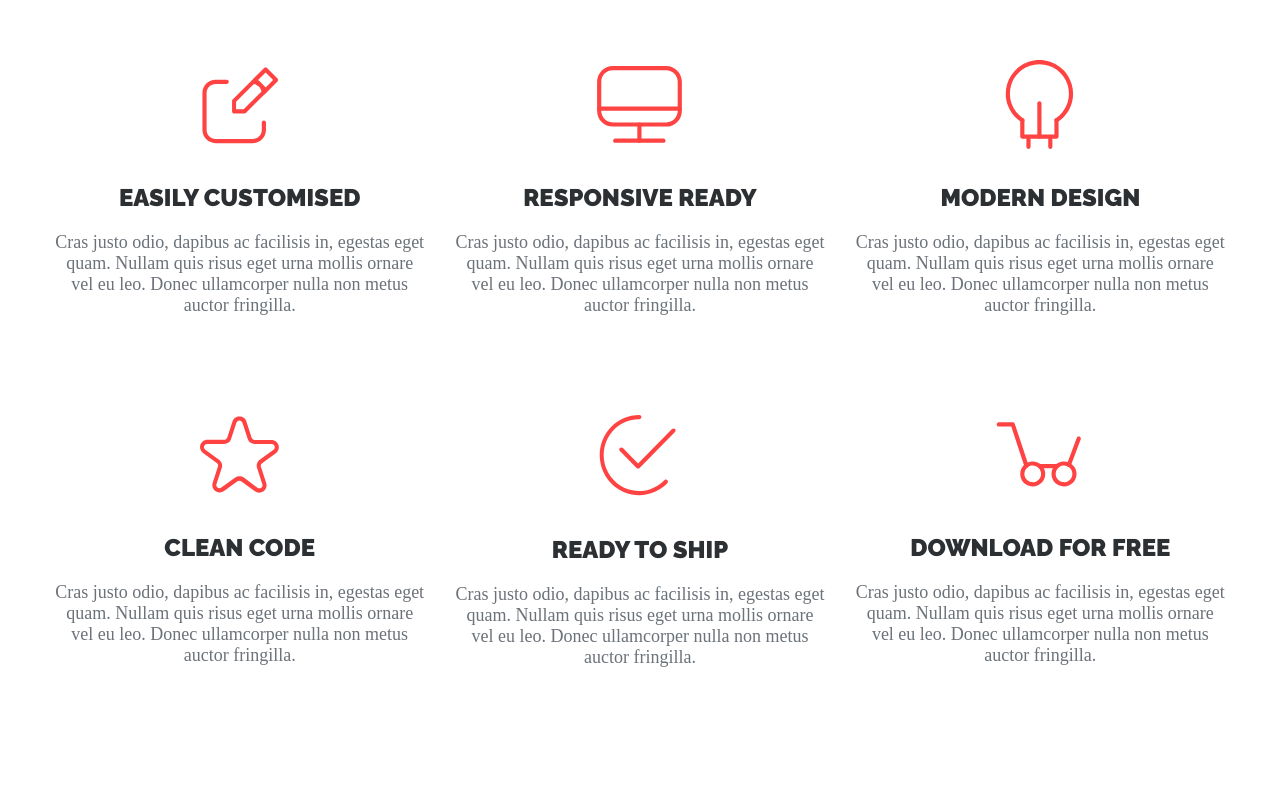
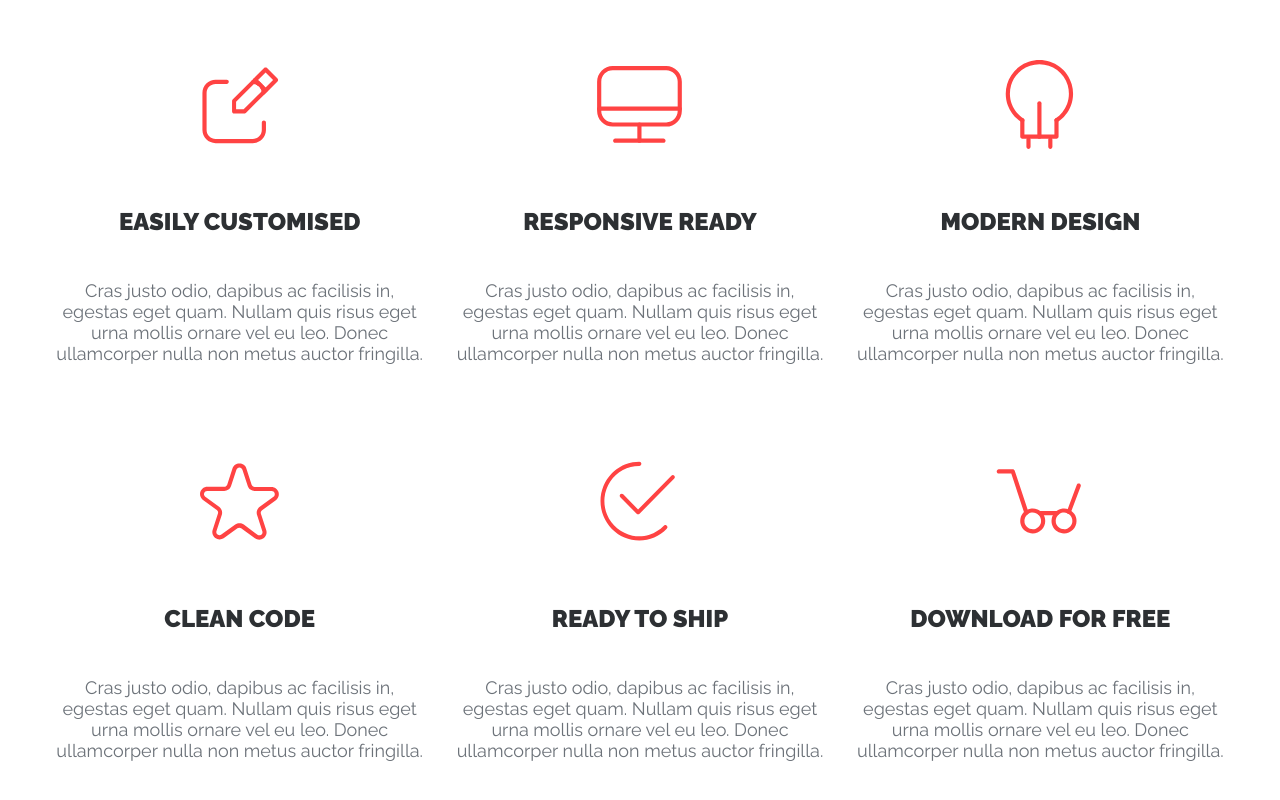
Before and after one commit to Kelojora/Active-Box, a website built with Parcel: page src/index.html in a window 1280 px wide. Shown: the part 808-1608 px from the top of the page. Built offline with nearby package versions, Linux system fonts and the light colour scheme.

Commit message:
fix(hw-11)fixes

```diff
--- a/src/assets/style.scss
+++ b/src/assets/style.scss
@@ -42,6 +42,7 @@
 
     &__logo{
         display: flex;
+        width: 100%;
     }
 
     &__menu{
@@ -219,8 +220,7 @@
             row-gap: 49px;
         }
         @media only screen and (max-width: 767px){
-            display: flex;
-            flex-direction: column;
+            grid-template-columns: 1fr;
             column-gap: 41.59px;
         }
     }
@@ -228,16 +228,18 @@
         text-align: center;
     }
     &__icon{
+        width: 100px;
+        height: 100px;
         display: inline-flex;
         align-items: center;
         justify-content: center;
-        margin-bottom: 29px;
+        margin: 0 auto 53px;
         svg{
             width: 100%;
             height: 100%;
         }
         @media only screen and (max-width: 1024px) {
-            margin-bottom: 23.49px;
+            margin: 0 auto 42px;
             width: 85px;
             height: 85px;
             svg{
@@ -246,7 +248,7 @@
             }
         }
         @media only screen and (max-width: 767px) {
-            margin-bottom: 20.94px;
+            margin: 0 auto 39px;
             width: 75px;
             height: 75px;
             svg{
@@ -260,9 +262,9 @@
         @include font($features-title-color, 24px, 900, 28px );
         font-family: 'Raleway', sans-serif;
         text-transform: uppercase;
-        margin-bottom: 20.43px;
+        margin-bottom: 44px;
         @media only screen and (max-width: 1024px) {
-            margin-bottom: 4px;
+            margin-bottom: 22px;
             font-size: 18px;
             line-height: 21px;
         }
@@ -270,6 +272,7 @@
 
     &__text{
         @include font($features-text-color, 18px, 400, 21px );
+        font-family: 'Raleway', sans-serif;
         @media only screen and (max-width: 1024px) {
             font-size: 14px;
             line-height: 16px;
```
